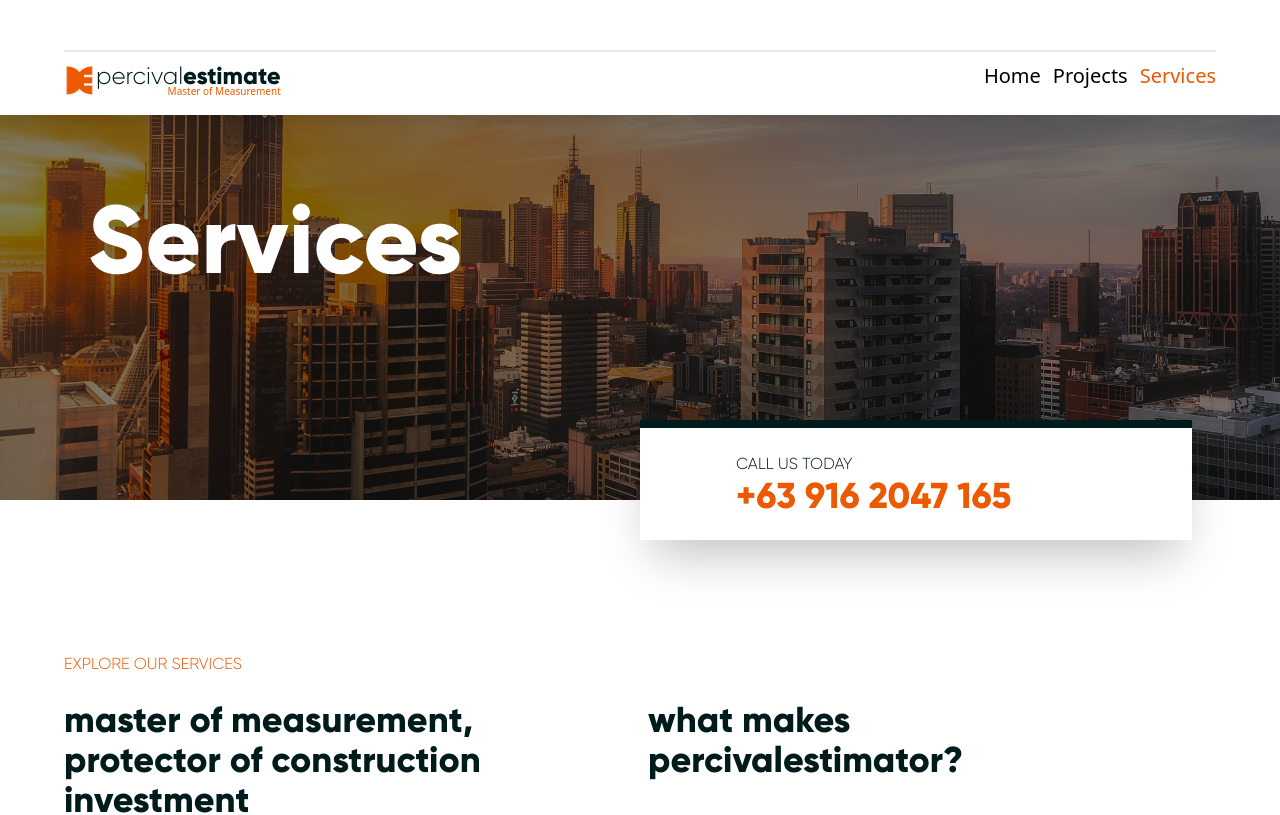
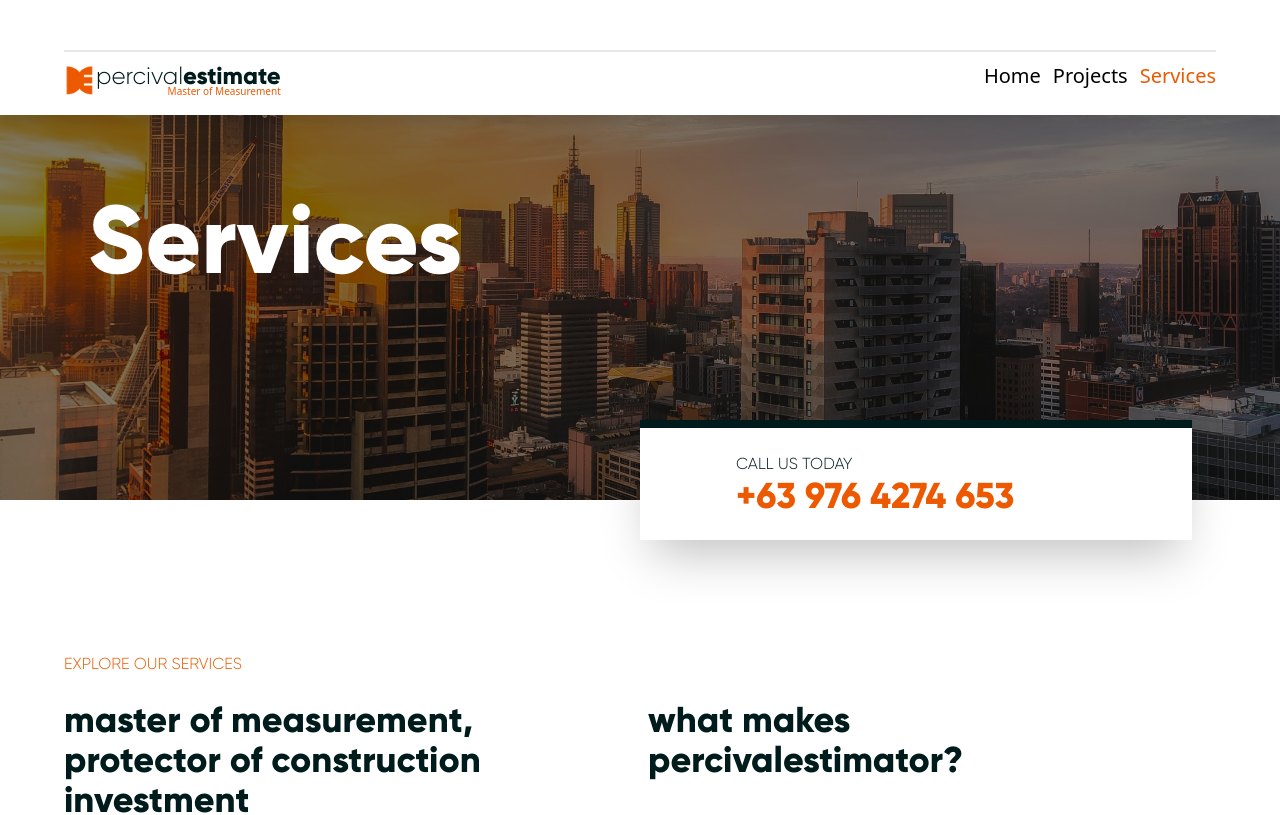
Before and after one commit to andrecausingg/react-tsx-percivalestimate, a React (Vite) app: page /services in a window 1280 px wide. Shown: the top 815 px of the page. Built offline with nearby package versions, Linux system fonts and the light colour scheme; some icons are missing.

Commit message:
change number

```diff
--- a/src/components/guest/contact-us/ContactUs.tsx
+++ b/src/components/guest/contact-us/ContactUs.tsx
@@ -26,7 +26,7 @@ const ContactUs: React.FC = () => {
             <h1 className="font-gilroyExtraBold">
               Free consultation with exceptional quality
             </h1>
-            <span>Just one call away: +63 916 2047 165</span>
+            <span>Just one call away: +63 976 4274 653</span>
             <div className="mt-4">
               <button
                 onClick={handleContact}
--- a/src/components/guest/footer/Footer.tsx
+++ b/src/components/guest/footer/Footer.tsx
@@ -116,7 +116,7 @@ const Footer: React.FC = () => {
             </div>
 
             <div className="flex flex-col text-l lg:text-l mb-2">
-              <span>Phone: +63 916 2047 165</span>
+              <span>Phone: +63 976 4274 653</span>
             </div>
 
             <div className="flex flex-col text-l lg:text-l mb-2">
--- a/src/components/guest/hero/HeroProject.tsx
+++ b/src/components/guest/hero/HeroProject.tsx
@@ -38,7 +38,7 @@ const HeroProject: React.FC = () => {
         <div className="flex flex-col items-start bg-white shadow-2xl border-t-8 border-t-[#001B1B] py-6 px-6 lg:px-24 md:w-1/2">
           <span className="uppercase">Call Us Today</span>
           <h1 className="text-orangeClient text-4xl font-gilroyExtraBold">
-            +63 916 2047 165
+            +63 976 4274 653
           </h1>
         </div>
 
--- a/src/components/guest/hero/HeroServices.tsx
+++ b/src/components/guest/hero/HeroServices.tsx
@@ -39,7 +39,7 @@ const HeroServices: React.FC = () => {
         <div className="flex flex-col items-start bg-white shadow-2xl border-t-8 border-t-[#001B1B] py-6 px-6 lg:px-24 md:w-1/2">
           <span className="uppercase">Call Us Today</span>
           <h1 className="text-orangeClient text-4xl font-gilroyExtraBold">
-            +63 916 2047 165
+          +63 976 4274 653
           </h1>
         </div>
 
--- a/src/components/guest/map/Map.tsx
+++ b/src/components/guest/map/Map.tsx
@@ -50,7 +50,7 @@ const Map: React.FC = () => {
               <FaMobileButton className="w-10 h-10 bg-greenClient p-2 text-white" />
               <div className="text-xm ml-2">
                 <span>Phone</span>
-                <h5 className="font-gilroyExtraBold">+63 916 2047 165</h5>
+                <h5 className="font-gilroyExtraBold">+63 976 4274 653</h5>
               </div>
             </div>
             <div
```
